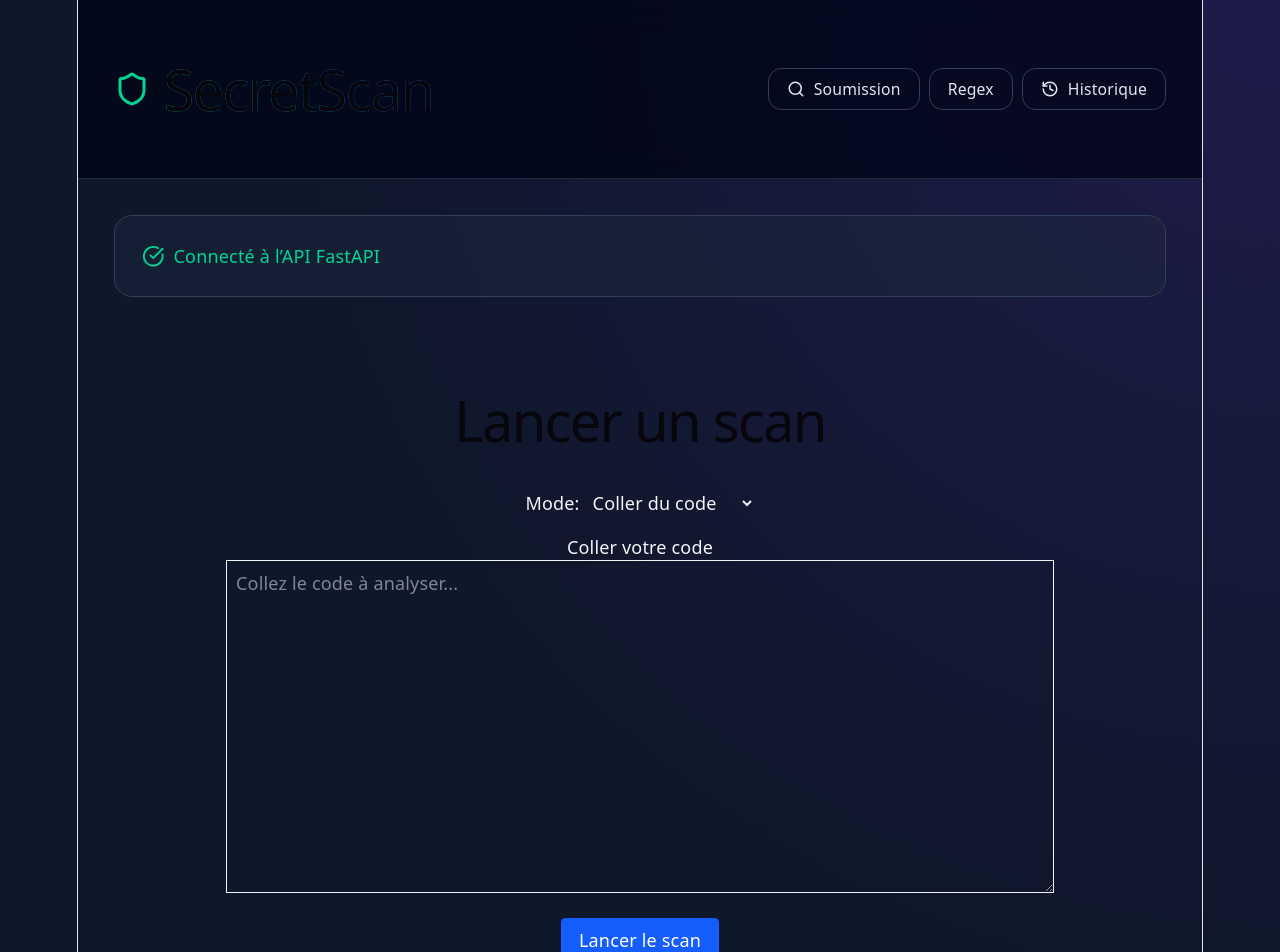
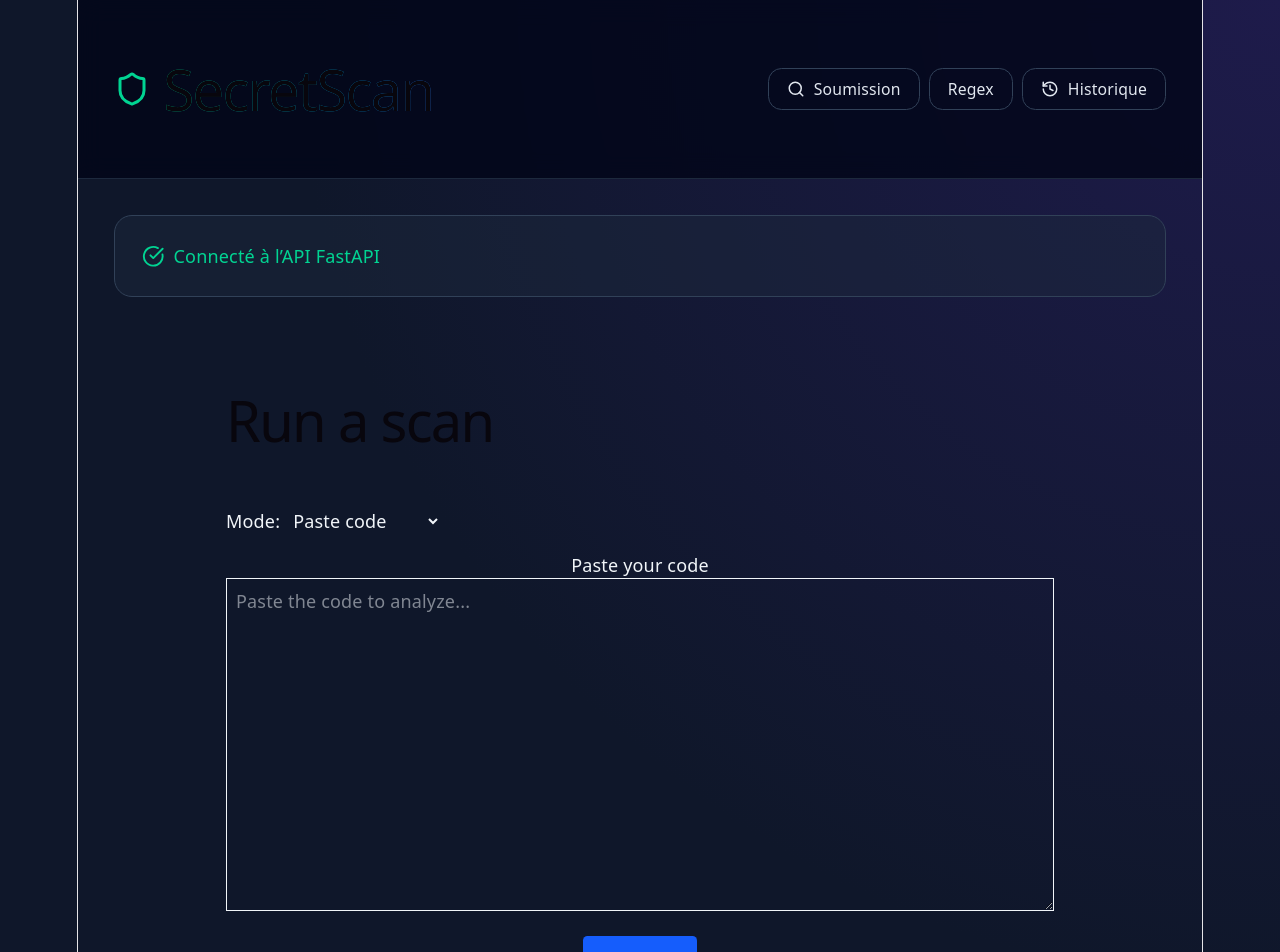
Before and after one commit to MohamedAliTarrouzi/secret_scan, a React app in the folder frontend/: page / in a window 1280 px wide. Shown: the top 952 px of the page. Built offline with nearby package versions, Linux system fonts and the light colour scheme; no server answers; the HTML template or start-up script is replaced by a standard one.

Commit message:
frontend tweaks

```diff
--- a/frontend/src/pages/SubmissionPage.jsx
+++ b/frontend/src/pages/SubmissionPage.jsx
@@ -1,12 +1,13 @@
 import React, { useState } from "react";
+import { runScan } from "../services/api";
 
-export default function SubmissionPage() {
-  const [mode, setMode] = useState("code"); //'code' | 'url' | 'zip'
+export default function SubmissionPage({ onScanCompleted, onOpenHistory }) {
+  const [mode, setMode] = useState("code"); // 'code' | 'url' | 'zip'
+  const [scanScope, setScanScope] = useState("full"); // 'full' | 'diff'
   const [code, setCode] = useState("");
   const [repoUrl, setRepoUrl] = useState("");
   const [zipFile, setZipFile] = useState(null);
   const [loading, setLoading] = useState(false);
-  const [result, setResult] = useState(null);
   const [error, setError] = useState(null);
 
   const validate = () => {
@@ -19,17 +20,21 @@ export default function SubmissionPage() {
   const onSubmit = async (e) => {
     e.preventDefault();
     setError(null);
-    setResult(null);
+
     if (!validate()) {
-      setError("Veuillez remplir le champ correspondant au mode");
+      setError("Please fill in the field for the selected mode.");
       return;
     }
+
     setLoading(true);
     try {
+      let json;
+
       if (mode === "zip") {
         const fd = new FormData();
         fd.append("file", zipFile);
-        //endpoint: POST /api/scan ; backend must accept multipart or adapt later
+        fd.append("scan_scope", scanScope);
+
         const resp = await fetch(
           `${import.meta.env.VITE_API_URL || "http://localhost:8000"}/api/scan/upload`,
           {
@@ -37,26 +42,22 @@ export default function SubmissionPage() {
             body: fd,
           },
         );
-        const json = await resp.json();
+        json = await resp.json();
         if (!resp.ok) throw new Error(json.detail || JSON.stringify(json));
-        setResult(json);
       } else {
         const payload =
           mode === "code"
-            ? { target: "inline", content: code }
-            : { target: repoUrl };
-        const resp = await fetch(
-          `${import.meta.env.VITE_API_URL || "http://localhost:8000"}/api/scan`,
-          {
-            method: "POST",
-            headers: { "Content-Type": "application/json" },
-            body: JSON.stringify(payload),
-          },
-        );
-        const json = await resp.json();
-        if (!resp.ok) throw new Error(json.detail || JSON.stringify(json));
-        setResult(json);
+            ? { target: "inline", content: code, scan_scope: scanScope }
+            : { target: repoUrl, scan_scope: scanScope };
+
+        const resp = await runScan(payload.target, payload);
+        json = resp.data;
       }
+
+      // Hand the result up to App.jsx so it can switch to the Results page
+      // and refresh the history list. Without this, the scan completes but
+      // the person is left staring at the submission form.
+      onScanCompleted?.(json);
     } catch (err) {
       setError(err.message || String(err));
     } finally {
@@ -66,35 +67,38 @@ export default function SubmissionPage() {
 
   return (
     <div className="max-w-3xl mx-auto p-4">
-      <h1 className="text-2xl font-bold mb-4">Lancer un scan</h1>
+      <div className="mb-4 flex items-center justify-between">
+        <h1 className="text-2xl font-bold">Run a scan</h1>
+      </div>
 
-      <div className="mb-4">
+      <div className="mb-4 flex flex-wrap gap-4">
+        <div>
           <label className="mr-2">Mode:</label>
           <select value={mode} onChange={(e) => setMode(e.target.value)}>
-          <option value="code">Coller du code</option>
-          <option value="url">URL du dépôt</option>
-          <option value="zip">Téléverser un zip</option>
+            <option value="code">Paste code</option>
+            <option value="url">Repository URL</option>
+            <option value="zip">Upload a zip</option>
           </select>
+        </div>
       </div>
 
       <form onSubmit={onSubmit} className="space-y-4">
         {mode === "code" && (
           <div>
-              <label>Coller votre code</label>
+            <label>Paste your code</label>
             <textarea
               value={code}
               onChange={(e) => setCode(e.target.value)}
               rows={12}
               className="w-full p-2 border"
-                placeholder="Collez le code à analyser..."
+              placeholder="Paste the code to analyze..."
             />
           </div>
-          )
-          }
+        )}
 
         {mode === "url" && (
           <div>
-            <label>URL du repo Git</label>
+            <label>Git repository URL</label>
             <input
               type="url"
               value={repoUrl}
@@ -107,7 +111,7 @@ export default function SubmissionPage() {
 
         {mode === "zip" && (
           <div>
-            <label>Téléverser un fichier .zip</label>
+            <label>Upload a .zip file</label>
             <input
               type="file"
               accept=".zip,application/zip"
@@ -115,27 +119,24 @@ export default function SubmissionPage() {
             />
             {zipFile && (
               <div className="text-sm mt-1">
-                Fichier: {zipFile.name} ({Math.round(zipFile.size / 1024)} KB)
+                File: {zipFile.name} ({Math.round(zipFile.size / 1024)} KB)
               </div>
             )}
           </div>
         )}
 
         <div>
-          <button type="submit" disabled={loading} className="px-4 py-2 bg-blue-600 text-white rounded">
-            {loading ? 'En cours…' : 'Lancer le scan'}
+          <button
+            type="submit"
+            disabled={loading}
+            className="px-4 py-2 bg-blue-600 text-white rounded"
+          >
+            {loading ? "Running..." : "Run scan"}
           </button>
         </div>
       </form>
 
-       {error && <div className="mt-4 text-red-600">Erreur: {error}</div>}
-
-       {result && (
-        <div className="mt-6 p-4 border">
-          <h2 className="font-semibold">Résultat</h2>
-          <pre className="whitespace-pre-wrap">{JSON.stringify(result, null, 2)}</pre>
-        </div>
-       )}
+      {error && <div className="mt-4 text-red-600">Error: {error}</div>}
     </div>
   );
 }
--- a/frontend/src/services/api.js
+++ b/frontend/src/services/api.js
@@ -1,10 +1,10 @@
 import axios from "axios"
 
 const api = axios.create({
-    baseURL: "http://localhost:8000/api",
+    baseURL: import.meta.env.VITE_API_URL ? `${import.meta.env.VITE_API_URL}/api` : "http://localhost:8000/api",
 })
 
-export const runScan = (target) => api.post("/scan",{target})
+export const runScan = (target, extra = {} ) => api.post("/scan",{target, ...extra})
 export const getHistory = () => api.get("/history")
 
 export default api
```
Also changed, not shown: 2 other files (tests, documents, lock files or other folders). Lines whose indentation alone changed are shown as unchanged.
